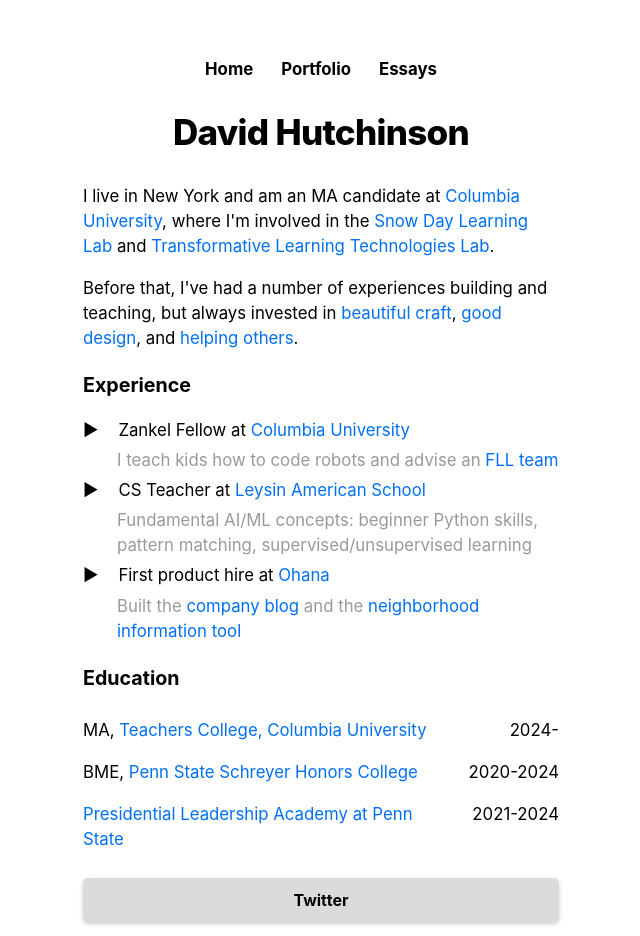
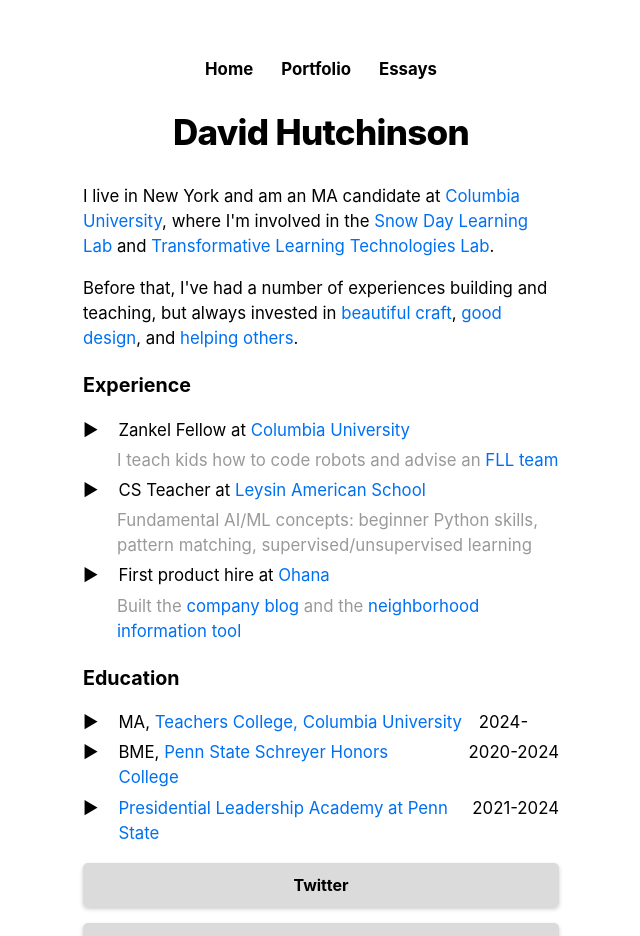
Before and after one commit to dvdhutch/dvdhutch-personal-site, a Next.js app: page / in a window 1280 px wide. Shown: the top 936 px of the page, without its empty margins (319-959 px from the left). Built offline with nearby package versions, Linux system fonts and the light colour scheme.

Commit message:
Update index.js

```diff
--- a/pages/index.js
+++ b/pages/index.js
@@ -50,22 +50,25 @@ export default function Home({ allPostsData }) {
       </section>
       <section className={utilStyles.headingMd}>
         <h3>Education</h3>
-        <div className={utilStyles.workContainer}>
-          <div className={utilStyles.workRow}>
-            <div className={utilStyles.workTitle}>MA, <a href="https://www.tc.columbia.edu">Teachers College, Columbia University</a></div>
-            <div className={utilStyles.workDate}>2024-</div>
-          </div>
-          <div className={utilStyles.workRow}>
-            <div className={utilStyles.workTitle}>BME, <a href="https://www.shc.psu.edu">Penn State Schreyer Honors College</a></div>
-            <div className={utilStyles.workDate}>2020-2024</div>
-          </div>
-          <div className={utilStyles.workRow}>
-            <div className={utilStyles.workTitle}><a href="https://www.academy.psu.edu">Presidential Leadership Academy at Penn State</a></div>
-            <div className={utilStyles.workDate}>2021-2024</div>
-          </div>
-        </div>
-        <p> <a class='button' href="https://twitter.com/dvdhutch">Twitter</a></p>
-        <p> <a class='button' href="https://www.linkedin.com/in/dvdhutch/">LinkedIn</a></p>
+        <ul className={utilStyles.arrowList}>
+          <li className={utilStyles.workItem}>
+            <span className={utilStyles.arrow}>▶</span>
+            <span className={utilStyles.indentedText}>MA, <a href="https://www.tc.columbia.edu">Teachers College, Columbia University</a></span>
+            <span className={utilStyles.workDate}>2024-</span>
+          </li>
+          <li className={utilStyles.workItem}>
+            <span className={utilStyles.arrow}>▶</span>
+            <span className={utilStyles.indentedText}>BME, <a href="https://www.shc.psu.edu">Penn State Schreyer Honors College</a></span>
+            <span className={utilStyles.workDate}>2020-2024</span>
+          </li>
+          <li className={utilStyles.workItem}>
+            <span className={utilStyles.arrow}>▶</span>
+            <span className={utilStyles.indentedText}><a href="https://www.academy.psu.edu">Presidential Leadership Academy at Penn State</a></span>
+            <span className={utilStyles.workDate}>2021-2024</span>
+          </li>
+        </ul>
+        <p> <a className='button' href="https://twitter.com/dvdhutch">Twitter</a></p>
+        <p> <a className='button' href="https://www.linkedin.com/in/dvdhutch/">LinkedIn</a></p>
       </section>
 
 
```
